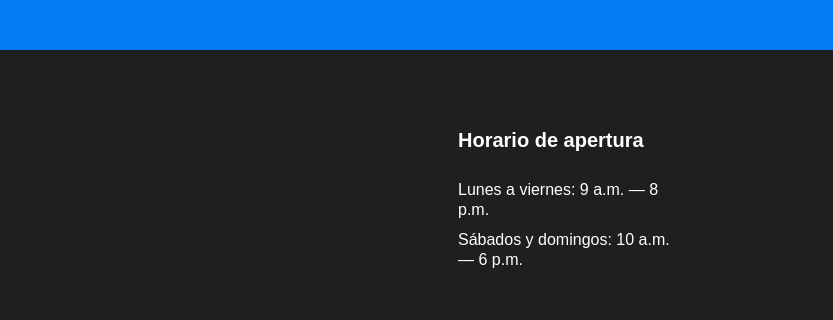
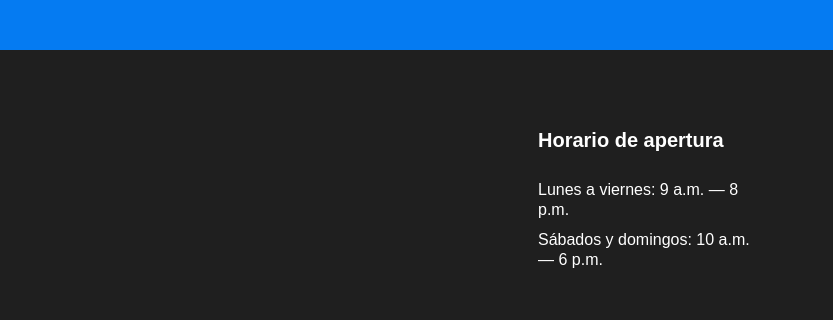
Before and after one commit to iTsAlex18/web_project_library_es, a plain HTML site: page index.html in a window 1280 px wide. Shown: the part 3432-3752 px from the top of the page, 142-975 px from the left. Drawn offline with Linux system fonts and the light colour scheme.

Commit message:
nueva mejora7

```diff
--- a/styles/style.css
+++ b/styles/style.css
@@ -349,8 +349,8 @@
 
 .footer__columns {
   display: flex;
+  flex-wrap: wrap;
   justify-content: space-between;
-  gap: 80px;
 }
 
 .footer__column {
@@ -364,6 +364,7 @@
   display: flex;
   flex-direction: column;
   gap: 10px;
+  text-align: left;
 }
 
 .footer__column_content_social {
```
